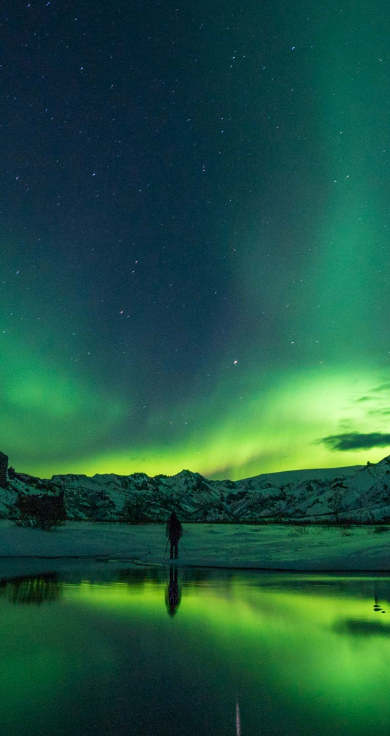
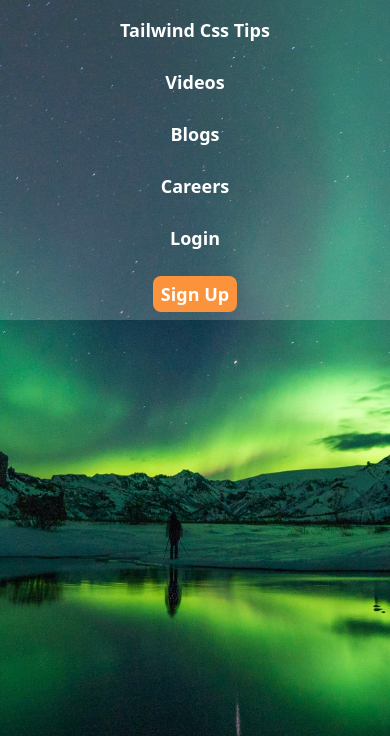
Before and after one commit to Rashikeshgit/Tailwind-Navigation-Responsive, a website: page public/index.html in a window 390 px wide. Both pictures are taken after a click on the element 333 px from the left and 32 px from the top of the page. Shown: the part 108-844 px from the top of the page. Drawn offline with Linux system fonts and the light colour scheme.

Commit message:
Js code is updated

```diff
--- a/public/index.html
+++ b/public/index.html
@@ -36,10 +36,14 @@
     <script>
         const toggleBtn = document.querySelector(".toggle-button");
         const dropDown = document.querySelector(".dropdown-menu");
-
-        toggleBtn.addEventListener("click",()=>{
+        toggleBtn.addEventListener("click", (e) => {
             console.log("Toggle button clicked!");
-            dropDown.classList.toggle('top-16');
+            if (dropDown.classList.contains("-top-full")) {
+                dropDown.classList.replace("-top-full", "top-16");
+            }
+            else {
+                dropDown.classList.replace("top-16", "-top-full");
+            }
         })
     </script>
 
```
